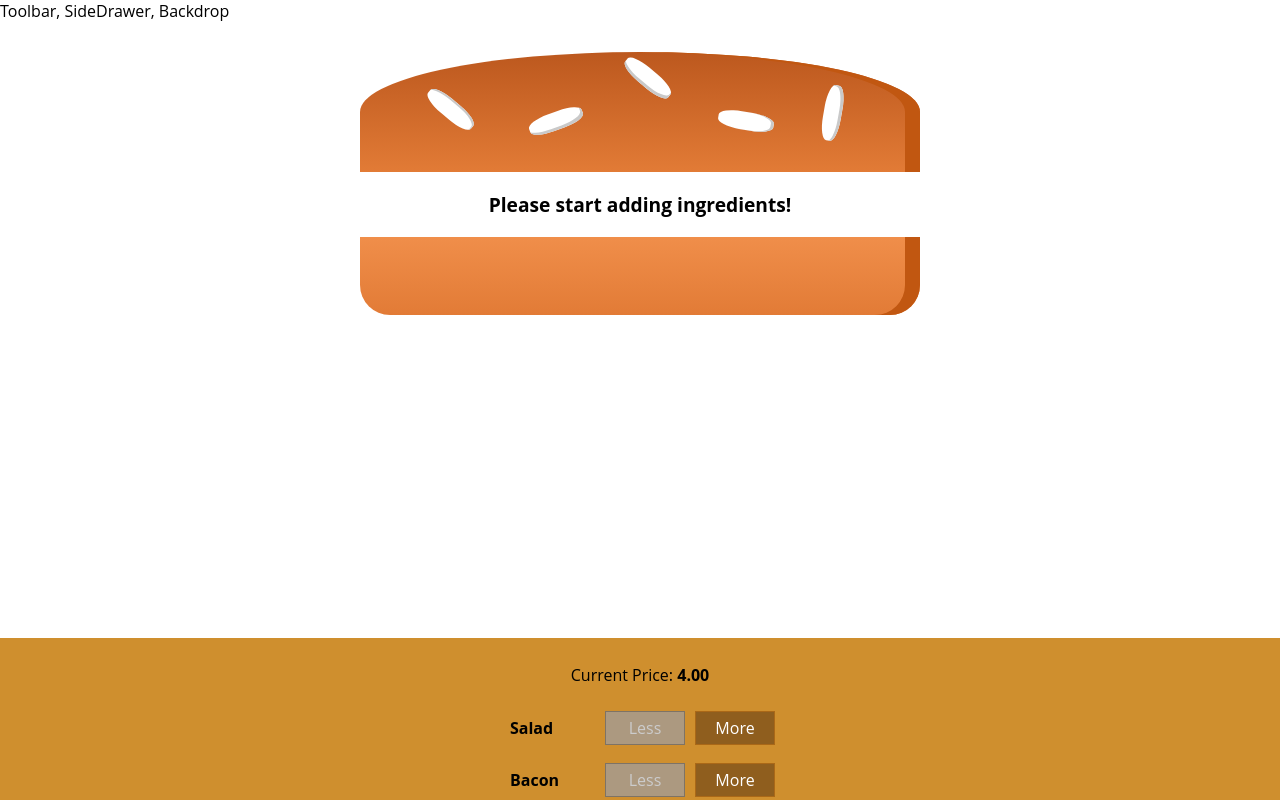
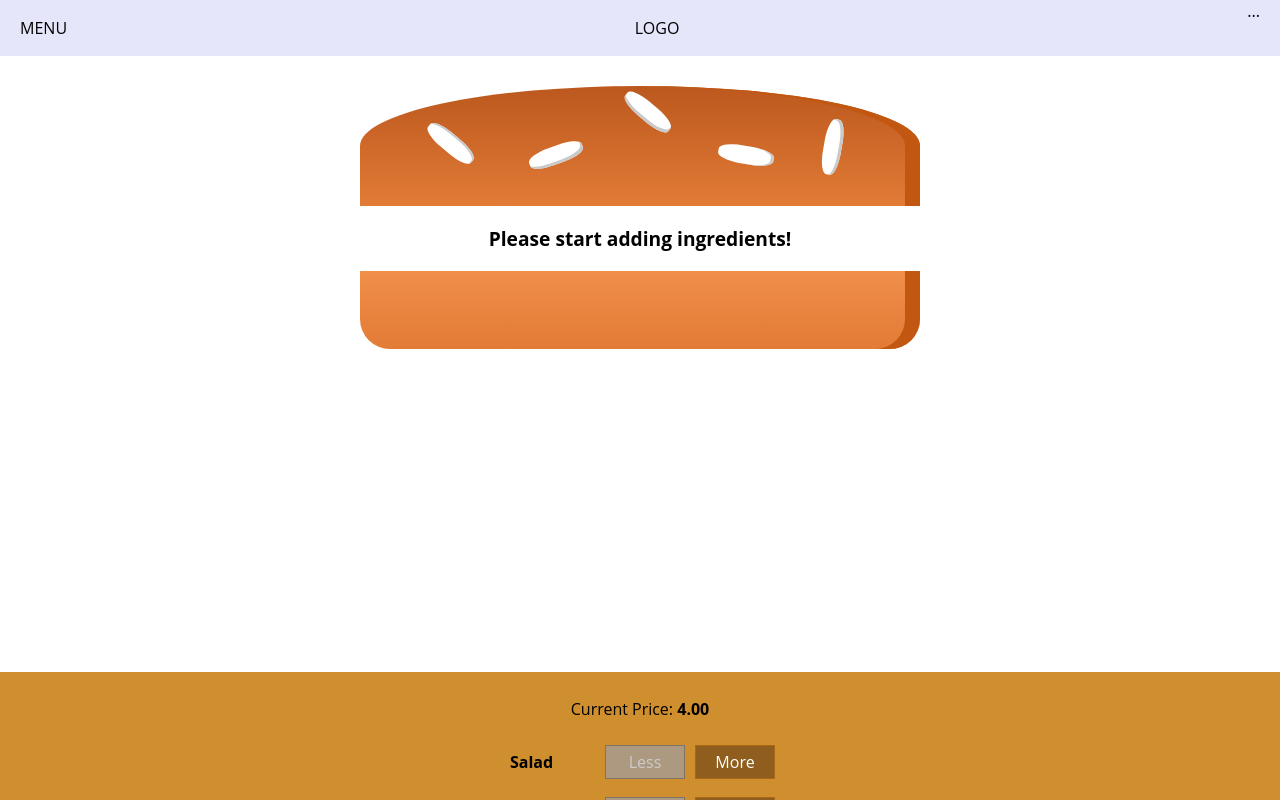
Before and after one commit to yebin0418/react-burger-builder-app, a React app: page / in a window 1280 px wide. Shown: the top 800 px of the page. Built offline with nearby package versions, Linux system fonts and the light colour scheme.

Commit message:
import tool bar on Layout.js

```diff
--- a/src/components/Layout/Layout.css
+++ b/src/components/Layout/Layout.css
@@ -1,3 +1,3 @@
 .Content {
-    margin-top: 16px;
+    margin-top: 72px;
 }
--- a/src/components/Layout/Layout.js
+++ b/src/components/Layout/Layout.js
@@ -2,10 +2,11 @@ import React from 'react';
 
 import Aux from '../../hoc/Aux';
 import classes from './Layout.css';
+import Toolbar from '../Navigation/Toolbar/Toolbar';
 
 const layout = ( props ) => (
     <Aux>
-        <div>Toolbar, SideDrawer, Backdrop</div>
+        <Toolbar />
         <main className={classes.Content}>
             {props.children}
         </main>
--- a/src/components/Navigation/Toolbar/Toolbar.css
+++ b/src/components/Navigation/Toolbar/Toolbar.css
@@ -4,7 +4,7 @@
   position: fixed;
   top: 0;
   left: 0;
-  background-color: brown;
+  background-color: lavender;
   display: flex;
   justify-content: space-between;
   align-items: center;
@@ -12,3 +12,7 @@
   box-sizing: border-box;
   z-index: 90;
 }
+
+.Toolbar nav{
+  height: 100%;
+}
--- a/src/components/Navigation/Toolbar/Toolbar.js
+++ b/src/components/Navigation/Toolbar/Toolbar.js
@@ -1,7 +1,8 @@
 import React from 'react';
+import classes from './Toolbar.css';
 
 const toolbar = (props) => (
-  <header>
+  <header className = {classes.Toolbar}>
     <div>MENU</div>
     <div>LOGO</div>
     <nav>
```
